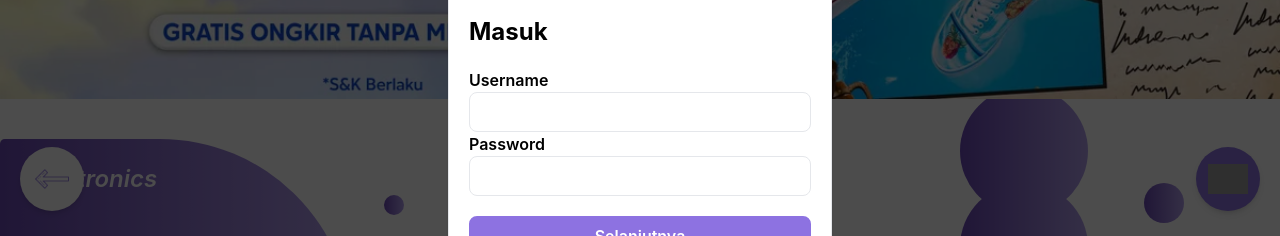
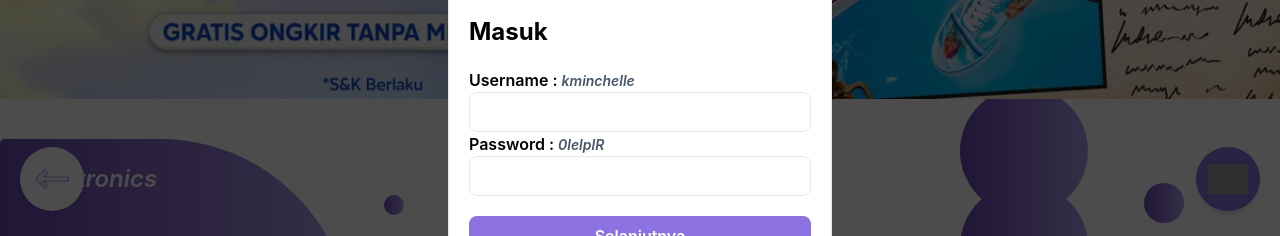
Before and after one commit to muhammadhnf97/marketplace-using-reactjs, a Next.js app: page / in a window 1280 px wide. Both pictures are taken after a click on the button "Masuk". Shown: the part 317-553 px from the top of the page. Built offline with nearby package versions, Linux system fonts and the light colour scheme; no server answers; grey boxes are pictures that could not be loaded.

Commit message:
fixed login

```diff
--- a/components/ModalLogin.js
+++ b/components/ModalLogin.js
@@ -10,10 +10,10 @@ export default function ModalLogin({handleClickModalLogin, handleChangeUsername,
                 </div>
                 <form onSubmit={(e)=>handleSubmitLogin(e)}>
                     <div className="text-left my-5">
-                        <label htmlFor="username" className="font-semibold">Username
+                        <label htmlFor="username" className="font-semibold">Username : <span className="text-slate-600 italic text-sm">kminchelle</span>
                             <input type="text" id="username" name="username" onChange={(e)=>handleChangeUsername(e)}  className="w-full h-10 px-3 rounded-lg border outline-none focus:border-[#6C4AB6]" />
                         </label>
-                        <label htmlFor="password" className="font-semibold">Password
+                        <label htmlFor="password" className="font-semibold">Password : <span className="text-slate-600 italic text-sm">0lelplR</span>
                             <input type="password" id="password" name="password" onChange={(e)=>handleChangePassword(e)}  className="w-full h-10 px-3 rounded-lg border outline-none focus:border-[#6C4AB6]" />
                         </label>
                     </div>
--- a/pages/index.js
+++ b/pages/index.js
@@ -61,6 +61,7 @@ export default function Home() {
       </Link>
     )
   })
+
 
   const simplyBackground = () => {
     return (
```
